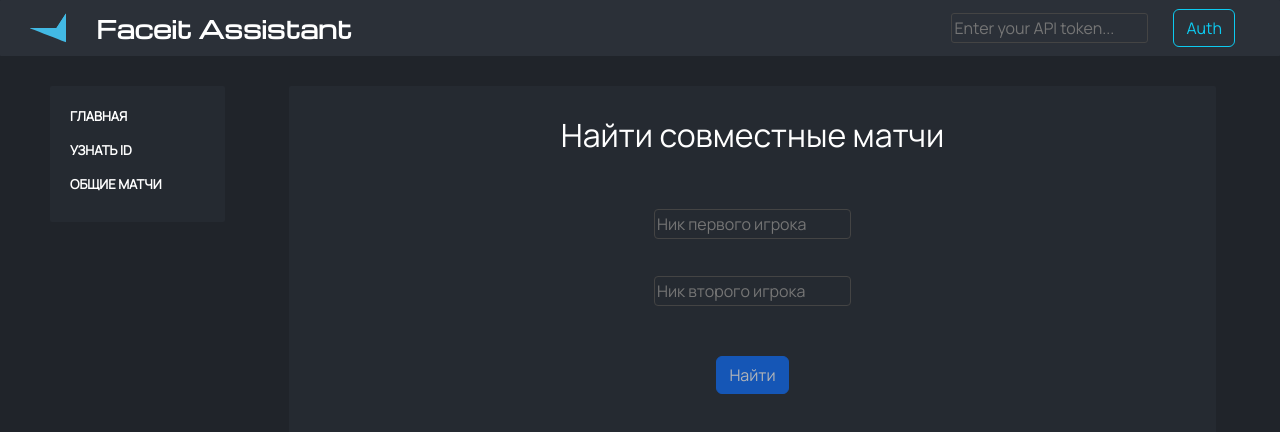
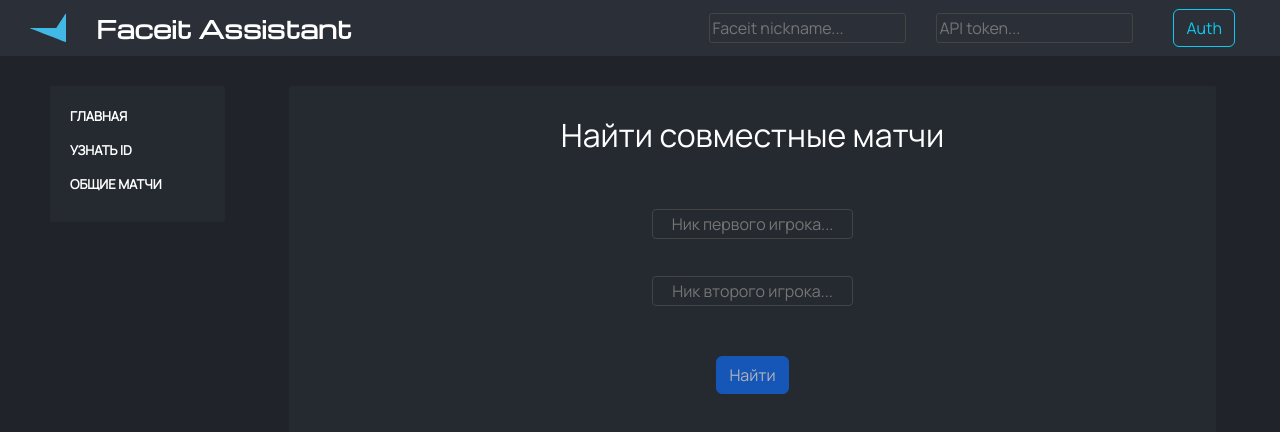
Before and after one commit to lemarz/faceit-assistant-app, a React (Create React App) app: page /#/common-matches in a window 1280 px wide. Shown: the top 432 px of the page. Built offline with nearby package versions, Linux system fonts and the light colour scheme.

Commit message:
feat: user context added. Nickname autocomplete button added

```diff
--- a/src/blocks/form.css
+++ b/src/blocks/form.css
@@ -23,7 +23,8 @@
   background: transparent;
   outline: 0;
   outline-offset: 0;
-  padding: 2px;
+  padding: 2px 4px;
+  text-align: center;
   margin-bottom: 10px;
 }
 
@@ -39,6 +40,12 @@
   margin-bottom: 7px;
 }
 
+.form__nick-button {
+  padding: 3px 10px;
+  margin: 0 auto 7px auto;
+  /*max-width: 90%;*/
+}
+
 @media screen and (max-width: 767px) {
   .form__title {
     font-size: 24px;
--- a/src/blocks/header.css
+++ b/src/blocks/header.css
@@ -46,6 +46,7 @@
   outline-offset: 0;
   padding: 2px;
   border-radius: 3px;
+  margin: 0 15px;
 }
 
 .header__auth-button {
@@ -62,7 +63,6 @@
   }
 
   .header__auth {
-    margin-bottom: 10px;
     gap: 20px;
   }
 
@@ -86,4 +86,18 @@
   .header {
     flex-direction: column;
   }
+
+  .header__auth {
+    margin-bottom: 10px;
+  }
+
+  .header__auth-button {
+    margin: 0 auto;
+  }
 }
+
+@media screen and (max-width: 555px) {
+  .header__auth {
+    flex-direction: column;
+  }
+}
--- a/src/components/App.js
+++ b/src/components/App.js
@@ -1,13 +1,16 @@
-import React from 'react'
+import React, { useState } from 'react'
 import Header from './Header'
 import Main from './Main'
+import { Context } from '../utils/context'
 
 function App() {
+  const [nickname, setNickname] = useState('')
+
   return (
-    <>
+    <Context.Provider value={{ nickname, setNickname }}>
       <Header />
       <Main />
-    </>
+    </Context.Provider>
   )
 }
 
--- a/src/components/CommonMatches.js
+++ b/src/components/CommonMatches.js
@@ -1,8 +1,12 @@
-import React, { useState, useRef } from 'react'
+import React, { useState, useRef, useContext } from 'react'
 import { Button, Card } from 'react-bootstrap'
 import api from '../utils/Api'
 
+import { Context } from '../utils/context'
+
 const CommonMatches = () => {
+  const { nickname } = useContext(Context)
+
   const firstPlayerRef = useRef()
   const secondPlayerRef = useRef()
 
@@ -13,7 +17,7 @@
   const [firstPlayerError, setFirstPlayerError] = useState('')
   const [secondPlayerError, setSecondPlayerError] = useState('')
 
-  const setValidity = () => {
+  const setButtonValidity = () => {
     if (
       firstPlayerRef.current.value.length > 2 &&
       secondPlayerRef.current.value.length > 2
@@ -126,24 +130,38 @@
     )
   }
 
+  const fillNicknameInput = () => {
+    firstPlayerRef.current.value = nickname
+    setButtonValidity()
+  }
+
   return (
     <>
       <h3 className='form__title'>Найти совместные матчи</h3>
       <form className='form'>
         <div className='form__input-area'>
+          {nickname && (
+            <Button
+              className='form__nick-button'
+              variant='outline-success'
+              onClick={fillNicknameInput}
+            >
+              ↓ {nickname} ↓
+            </Button>
+          )}
           <input
             className='form__input'
-            placeholder='Ник первого игрока'
+            placeholder='Ник первого игрока...'
             type='text'
-            onInput={setValidity}
+            onInput={setButtonValidity}
             ref={firstPlayerRef}
           />
           <span className='form__input-error'>{firstPlayerError}</span>
           <input
             className='form__input'
-            placeholder='Ник второго игрока'
+            placeholder='Ник второго игрока...'
             type='text'
-            onInput={setValidity}
+            onInput={setButtonValidity}
             ref={secondPlayerRef}
           />
           <span className='form__input-error'>{secondPlayerError}</span>
--- a/src/components/GetId.js
+++ b/src/components/GetId.js
@@ -1,8 +1,11 @@
-import React, { useState, useRef } from 'react'
+import React, { useState, useRef, useContext } from 'react'
 import { Button } from 'react-bootstrap'
 import api from '../utils/Api'
+import { Context } from '../utils/context'
 
 const GetId = () => {
+  const { nickname } = useContext(Context)
+
   const [id, setId] = useState('')
   const [error, setError] = React.useState('')
   const [isButtonValid, setIsButtonValid] = React.useState(false)
@@ -32,6 +35,11 @@
       })
   }
 
+  const fillNicknameInput = () => {
+    nickInputRef.current.value = nickname
+    setButtonValidity()
+  }
+
   const setButtonValidity = () => {
     nickInputRef.current.value.length > 2
       ? setIsButtonValid(true)
@@ -43,9 +51,18 @@
       <h3 className='form__title'>Получить ID игрока</h3>
       <form className='form'>
         <div className='form__input-area'>
+          {nickname && (
+            <Button
+              className='form__nick-button'
+              variant='outline-success'
+              onClick={fillNicknameInput}
+            >
+              ↓ {nickname} ↓
+            </Button>
+          )}
           <input
             className='form__input'
-            placeholder='Ник игрока'
+            placeholder='Ник игрока...'
             type='text'
             onInput={setButtonValidity}
             ref={nickInputRef}
--- a/src/components/Header.js
+++ b/src/components/Header.js
@@ -1,14 +1,19 @@
-import React, { useState, useRef, useEffect } from 'react'
+import React, { useState, useRef, useEffect, useContext } from 'react'
 import { Button } from 'react-bootstrap'
 import { Link } from 'react-router-dom'
+import { Context } from '../utils/context'
 
 const Header = () => {
+  const { nickname, setNickname } = useContext(Context)
+
   const [isAuth, setIsAuth] = useState(false)
   const tokenInputRef = useRef()
+  const nicknameInputRef = useRef()
 
   useEffect(() => {
     if (localStorage.getItem('token')) {
       setIsAuth(true)
+      setNickname(localStorage.getItem('faceitNickname'))
       const token = localStorage.getItem('token')
 
       if (localStorage.getItem('token').length === 36) {
@@ -22,10 +27,12 @@
   const onAuthClick = () => {
     if (!isAuth) {
       localStorage.setItem('token', tokenInputRef.current.value)
+      localStorage.setItem('faceitNickname', nicknameInputRef.current.value)
       window.location.reload()
     } else {
       setIsAuth(false)
       localStorage.removeItem('token')
+      localStorage.removeItem('faceitNickname')
     }
   }
 
@@ -39,15 +46,24 @@
       </div>
       <div className='header__auth'>
         {isAuth ? (
-          <p className='header__auth-status'>Authorized</p>
+          <p className='header__auth-status'>Authorized {nickname}</p>
         ) : (
+          <>
+            <input
+              className='token__auth-input'
+              type='text'
+              placeholder='Faceit nickname...'
+              ref={nicknameInputRef}
+              required
+            />
             <input
               className='token__auth-input'
               type='password'
-            placeholder='Enter your API token...'
+              placeholder='API token...'
               ref={tokenInputRef}
               required
             />
+          </>
         )}
 
         <Button
--- /dev/null
+++ b/src/utils/context.js
@@ -0,0 +1,3 @@
+import { createContext } from 'react'
+
+export const Context = createContext(undefined)
```
Also changed, not shown: 1 other file (tests, documents, lock files or other folders). Lines whose indentation alone changed are shown as unchanged.
